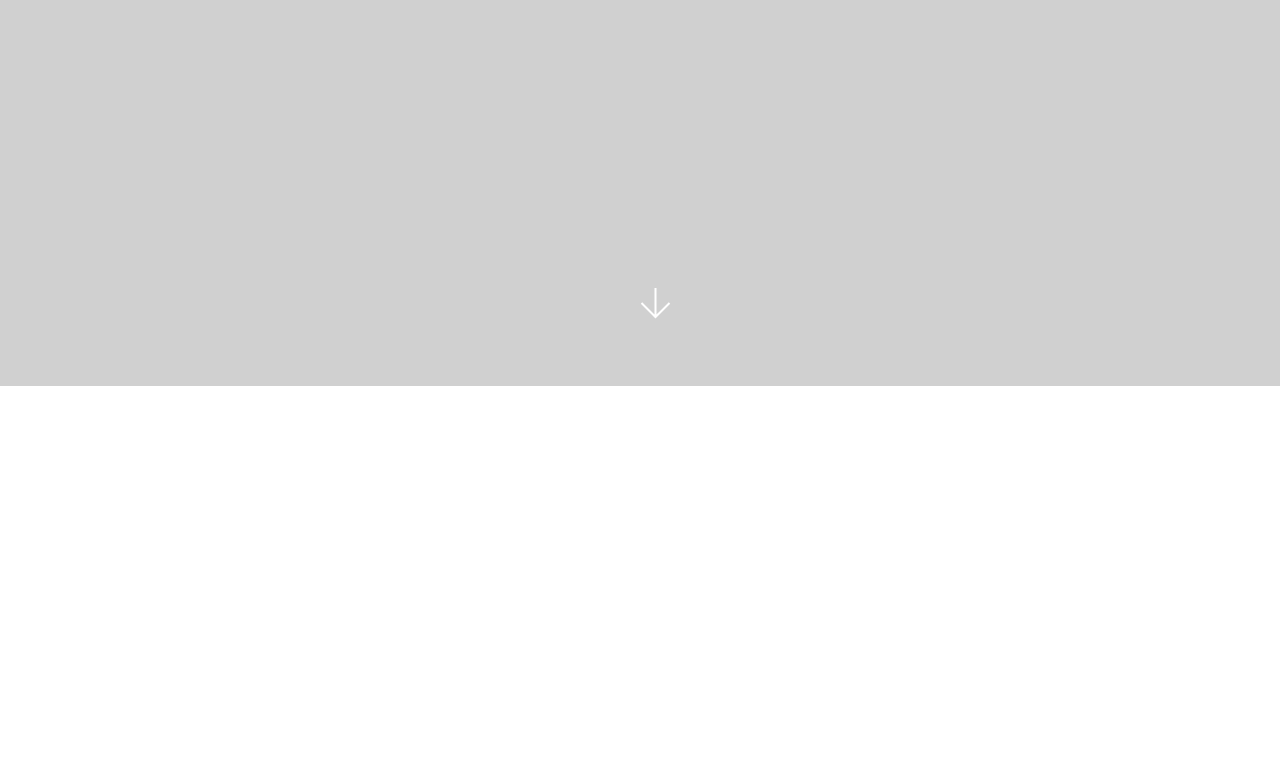
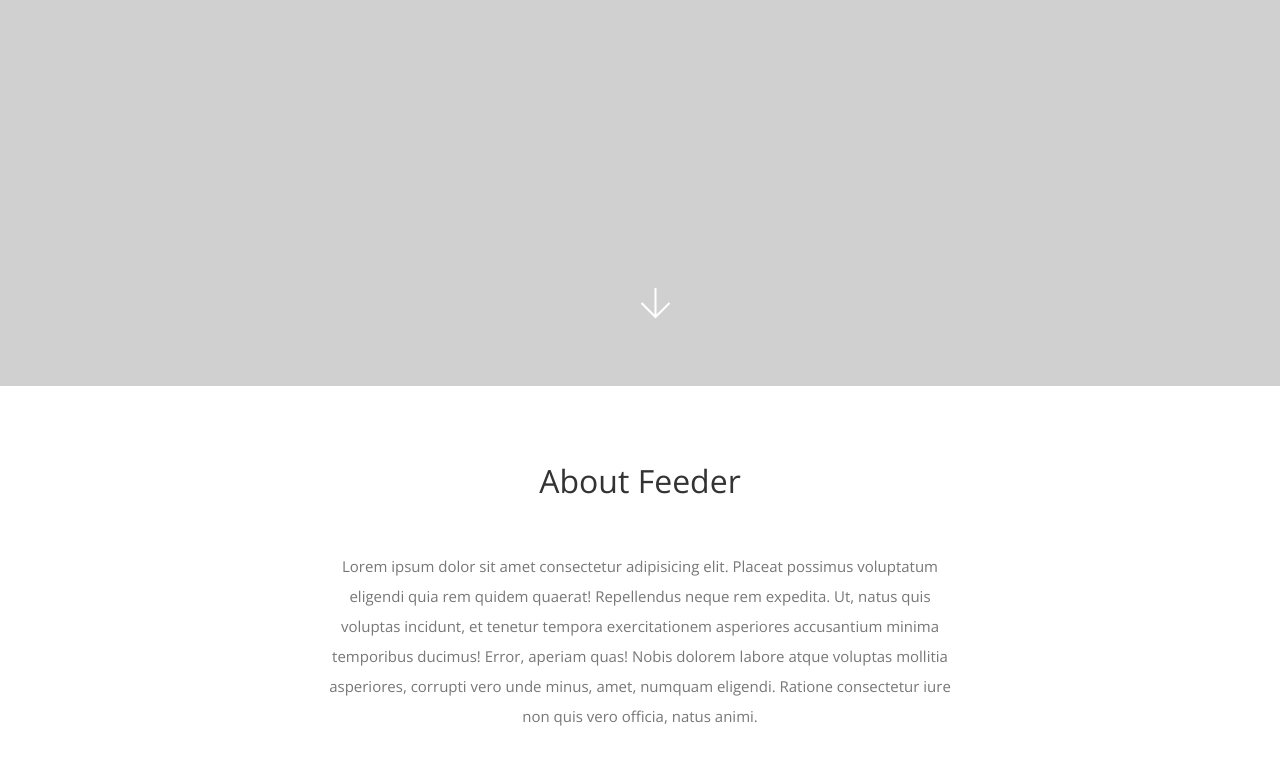
Before and after one commit to renatopavlic/Flipkod, a plain HTML site: page index.html in a window 1280 px wide. Shown: the part 514-1271 px from the top of the page. Before the commit the page ends 900 px from the top, so only its background shows below. Drawn offline with nearby package versions, Linux system fonts and the light colour scheme.

Commit message:
about feeder

```diff
--- a/index.html
+++ b/index.html
@@ -73,5 +73,15 @@
         </div>
       </div>
 
+      <!--About Feeder-->
+
+      <div class="container-fluid about-container">
+            <div class="about-us">
+                <h2>About Feeder</h2>
+                  <p>Lorem ipsum dolor sit amet consectetur adipisicing elit. Placeat possimus voluptatum eligendi quia rem quidem quaerat! Repellendus neque rem expedita. Ut, natus quis voluptas incidunt, et tenetur tempora exercitationem asperiores accusantium minima temporibus ducimus! Error, aperiam quas! Nobis dolorem labore atque voluptas mollitia asperiores, corrupti vero unde minus, amet, numquam eligendi. Ratione consectetur iure non quis vero officia, natus animi.
+                  </p>
+          </div>
+      </div>
+
 </body>
 </html>
--- a/sass/main.scss
+++ b/sass/main.scss
@@ -79,3 +79,34 @@ nav {
 
     }
 }
+
+.about-container {
+    height: 371px;
+    position: absolute;
+
+    & .about-us {
+        text-align: center;
+        position: relative;
+        height: 204px;
+        width: 50%;
+        top: 73px;
+        margin: 0 auto;
+        bottom: 94px;
+
+        & h2 {
+            padding-bottom: 40px;
+            color: #333333;
+            font-family: "Open Sans";
+            font-size: 32px;
+            font-weight: 300;
+            line-height: 44px;
+        }
+        & p {
+            color: #777777;
+            font-family: "Open Sans";
+            font-size: 15px;
+            font-weight: 300;
+            line-height: 30px;
+        }
+    }
+}
```
Also changed, not shown: css/main.css, 1 other file.
